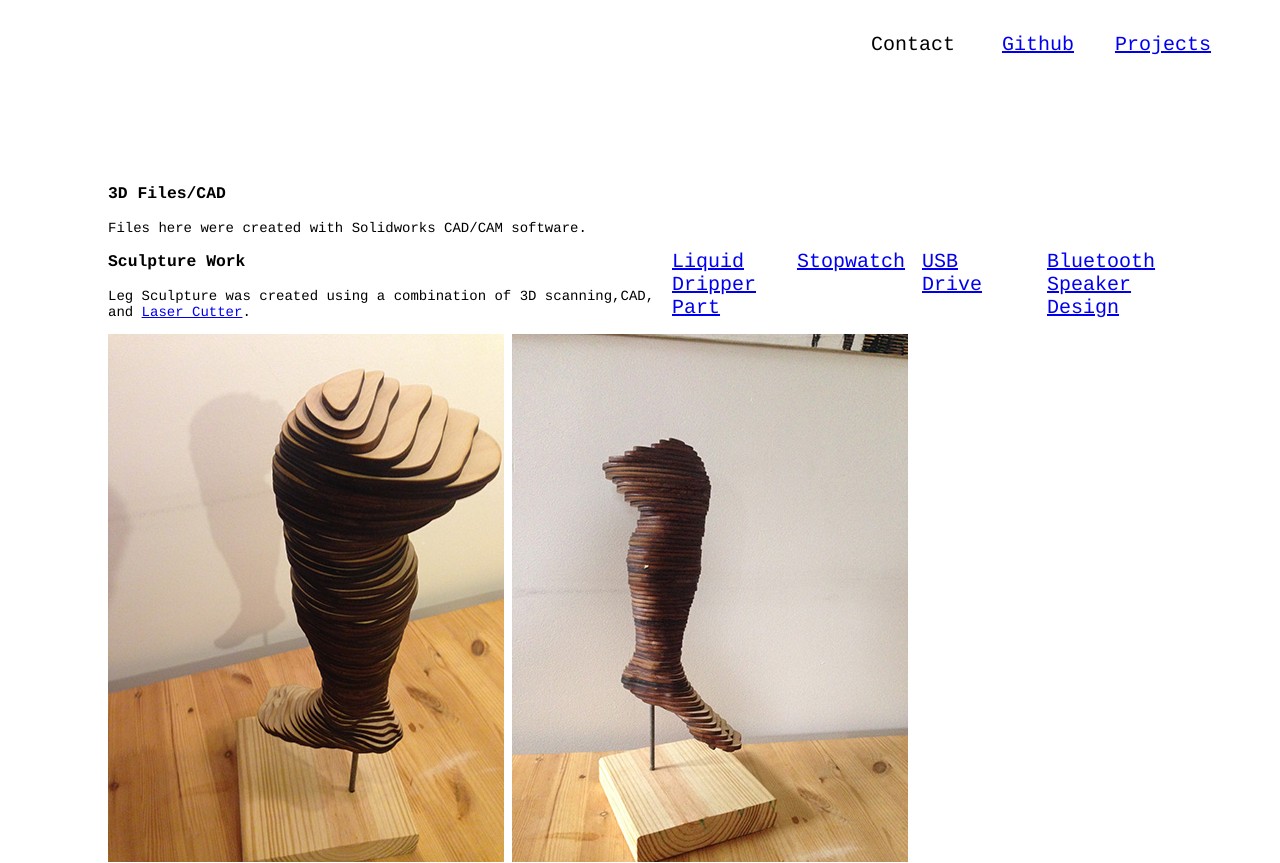
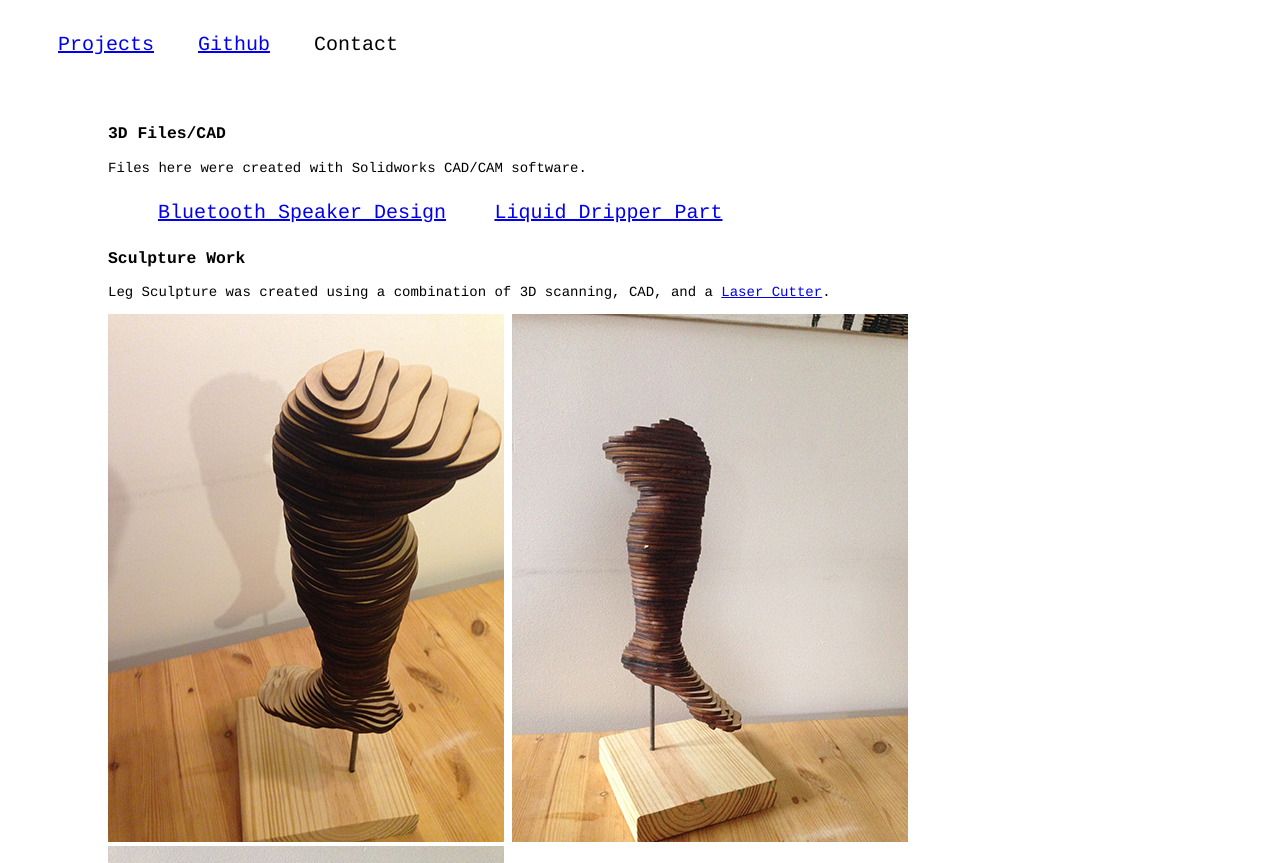
Before and after one commit to eaxline/eaxline.github.io, a plain HTML site: page projects.html in a window 1280 px wide. Shown: the top 863 px of the page. Drawn offline with Linux system fonts and the light colour scheme.

Commit message:
css change

```diff
--- a/projects.html
+++ b/projects.html
@@ -17,14 +17,14 @@
 		<div class="left">
 			<h3>3D Files/CAD</h3>
 			<p>Files here were created with Solidworks CAD/CAM software.</p>
-			<ol>
+			<ul>
 				<li><a target="_blank" href="https://cad.onshape.com/documents/0503ef27f3e0d98b466b255f/w/730becb6abe214f1f411a170/e/735661c52f9cb3a47e25ef2a">Bluetooth Speaker Design</a></li>
-				<li><a target="_blank" href="https://cad.onshape.com/documents/3557e06cc9b98d63b3816339/w/419868fa4bf68829e69f225d/e/9eb87360dba9c2e5f1f94bed">USB Drive</a></li>
+				<!--<li><a target="_blank" href="https://cad.onshape.com/documents/3557e06cc9b98d63b3816339/w/419868fa4bf68829e69f225d/e/9eb87360dba9c2e5f1f94bed">USB Drive</a></li>
 				<li><a target="_blank" href="https://cad.onshape.com/documents/7dcb9f4cfa207e3076df0a9e/w/d4ad55dcb8191abd437c3ad1/e/2a6aeca8e2ebdf6408b44049">Stopwatch</a></li>
-				<li><a target="_blank" href="https://cad.onshape.com/documents/9594471335738345f346f6a4/w/03e7594d46849d8a8eb56ce4/e/6f09c9fb9223b1601fd2c071">Liquid Dripper Part</a></li>
-			</ol>
+			--><li><a target="_blank" href="https://cad.onshape.com/documents/9594471335738345f346f6a4/w/03e7594d46849d8a8eb56ce4/e/6f09c9fb9223b1601fd2c071">Liquid Dripper Part</a></li>
+			</ul>
 			<h3>Sculpture Work</h3>
-			<p>Leg Sculpture was created using a combination of 3D scanning,CAD, and <a target="_blank" href="https://adobe.ly/2yz1s2k">Laser Cutter</a>.</p>
+			<p>Leg Sculpture was created using a combination of 3D scanning, CAD, and a <a target="_blank" href="https://adobe.ly/2yz1s2k">Laser Cutter</a>.</p>
 			<img src="./images/Leg1.jpg"></img>
 			<img src="./images/Leg2.jpg"></img>
 			<img src="./images/Leg3.jpg"></img>
--- a/styles/main.css
+++ b/styles/main.css
@@ -7,17 +7,17 @@ header {
 ul {
   margin: 25px auto;
   padding: 0 50px;
-  text-align: center;
+  text-align: left;
 }
 
 li {
   color: black;
   font-size: 20px;
   font-family: Courier;
-  display: inline-block;
+  display: inline;
   width: 100px;
-  float: right;
-  margin-right: 25px;
+  float: center;
+  margin-right: 40px;
 }
 .center {
   background-color: white;
@@ -46,6 +46,7 @@ li {
   text-align: left;
   width: 100%;
   height: 300px;
-  position: relative;
+  display: list-item;
   top: 60px;
+
 }
```
